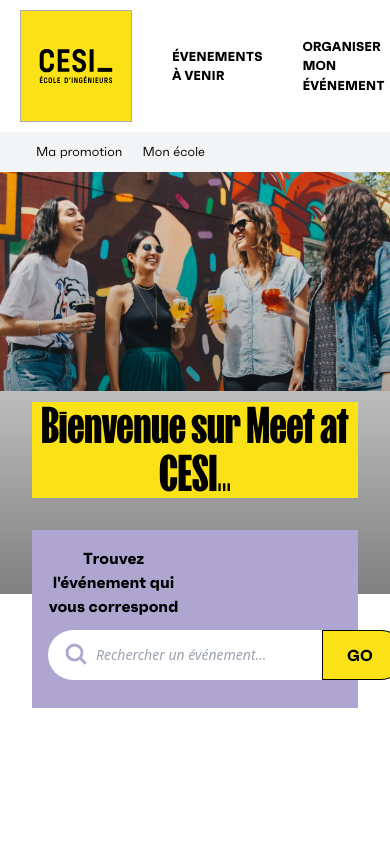
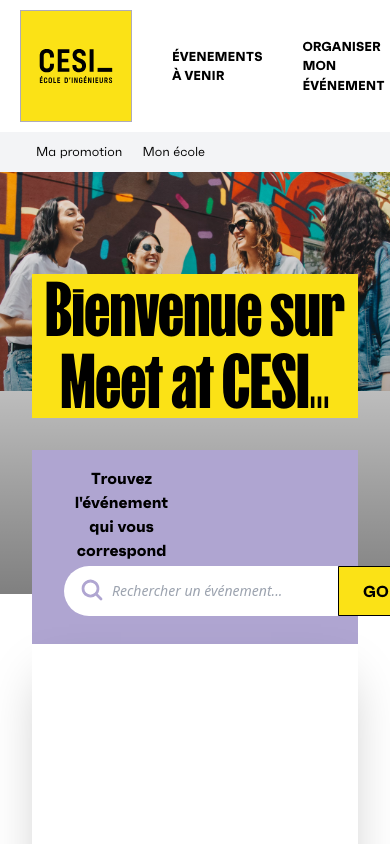
Before and after one commit to floriaaan/meet-at-cesi, a Next.js app: page / in a window 390 px wide. Shown: the top 844 px of the page. Built offline with nearby package versions, Linux system fonts and the light colour scheme; no server answers.

Commit message:
fix: breakpoints things

```diff
--- a/components/Layout/Navbar.tsx
+++ b/components/Layout/Navbar.tsx
@@ -30,7 +30,8 @@
             <a>
               <CESILogo
                 className={classnames(
-                  "border border-[#afabba] transition-all duration-150 shrink-0",
+                  "border border-[#afabba] shrink-0",
+                //   "transition-all duration-150", // BUG: causes a flicker when the user scrolls down
                   {
                     "w-[38px] h-[38px]": !isTop,
                     "w-28 h-28": isTop,
--- a/pages/index.tsx
+++ b/pages/index.tsx
@@ -20,10 +20,10 @@
           <div className="absolute top-0 left-0 w-full h-full opacity-50 bg-gradient-to-b from-transparent to-black" />
         </section>
 
-        <div className="relative flex flex-col items-start w-full h-full px-8 text-center gap-y-8 -top-48">
-          <h1 className="title">Bienvenue sur Meet at CESI…</h1>
+        <div className="relative flex flex-col items-start w-full h-full px-8 text-center xl:px-64 gap-y-8 -top-80">
+          <h1 className="text-7xl title">Bienvenue sur Meet at CESI…</h1>
           <div className="flex flex-col w-full">
-            <div className="w-full bg-purple inline-flex items-center divide-x py-4 divide-[#94919c]">
+            <div className="w-full bg-purple px-4 inline-flex items-center divide-x py-4 divide-[#94919c]">
               <form
                 onSubmit={(e) => {
                   e.preventDefault();
@@ -36,7 +36,7 @@
                 >
                   {"Trouvez l'événement qui vous correspond"}
                 </label>
-                <div className="relative inline-flex w-full py-3 ">
+                <div className="relative inline-flex w-full py-3 -mt-2">
                   <HiMagnifyingGlass className="absolute pointer-events-none w-6 h-6 m-2 stroke-[1.25] top-4 left-2 text-purple" />
                   <input
                     id="search"
@@ -53,6 +53,7 @@
                 </div>
               </form>
             </div>
+            <div className="w-full bg-white shadow-2xl h-72"></div>
           </div>
         </div>
       </main>
```
